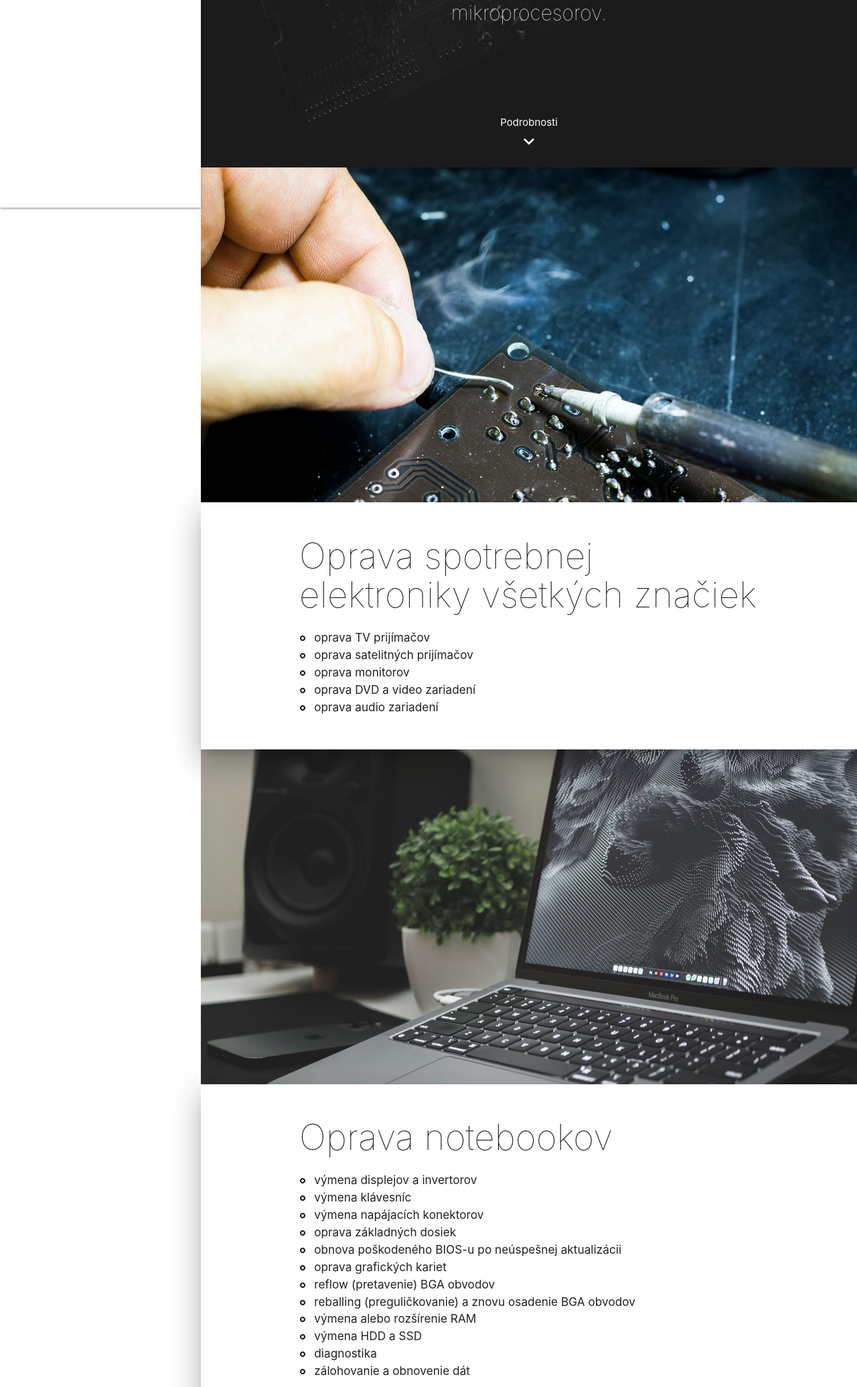
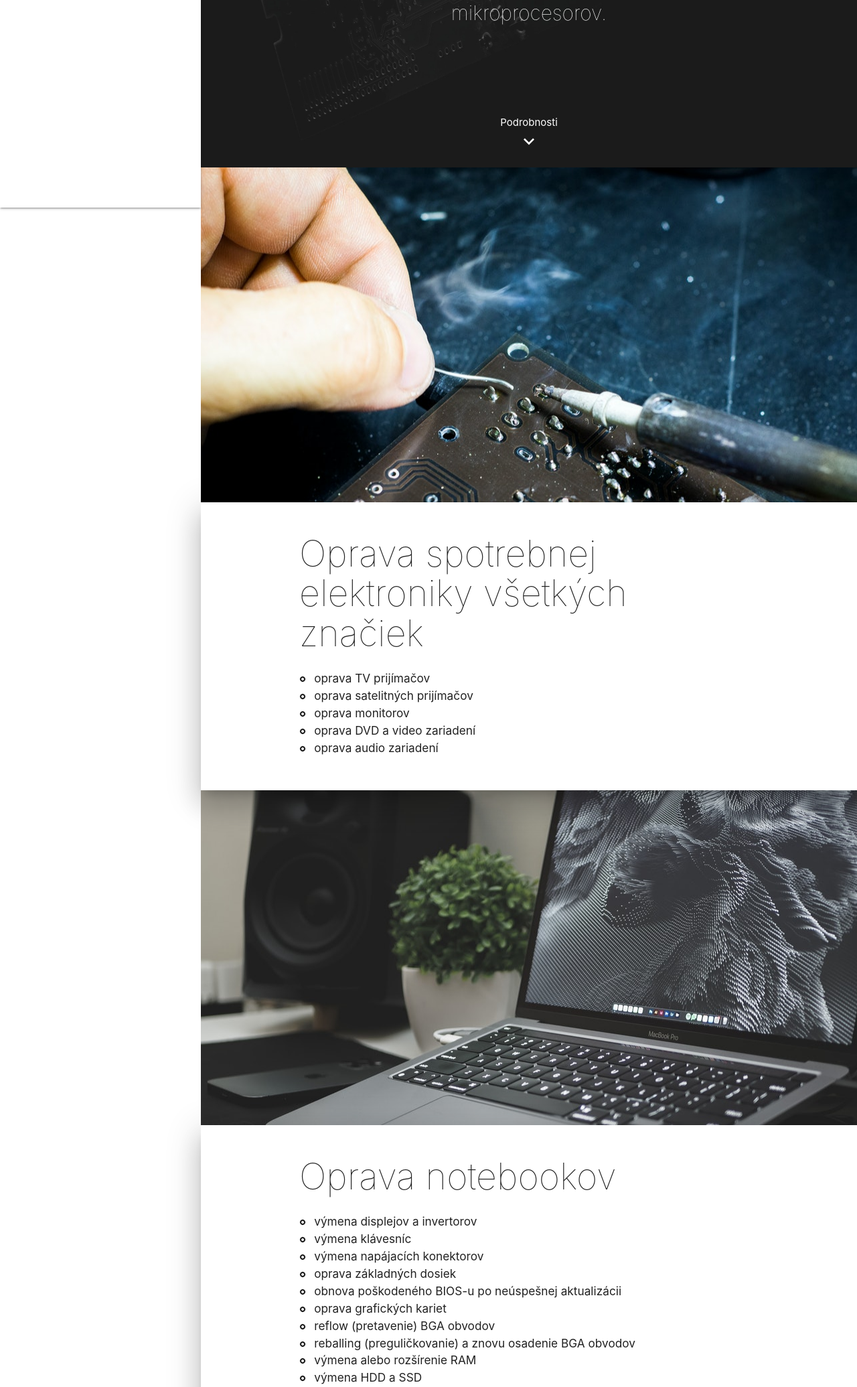
Before and after one commit to vktr274/firma-tibor-modroczky, a Flask app: page / in a window 1280 px wide. Shown: the part 550-2621 px from the top of the page at 67% size. Run offline with Flask 2, Linux system fonts and the light colour scheme; some libraries are stand-ins or nearby versions.

Commit message:
more SEO

```diff
--- a/src/templates/index.html
+++ b/src/templates/index.html
@@ -83,9 +83,9 @@
         <div class="section white z-depth-5">
             <div class="row container">
                 <!-- Mobile header -->
-                <h4 class="header hide-on-med-and-up" style="font-weight: lighter;">{{ key }}</h4>
+                <h1 class="header hide-on-med-and-up" style="font-weight: lighter; font-size: 230%; margin-top: 16px;">{{ key }}</h1>
                 <!--- Tablet and Desktop header -->
-                <h2 class="header hide-on-small-only" style="font-weight: lighter;">{{ key }}</h2>
+                <h1 class="header hide-on-small-only" style="font-weight: lighter; font-size: 360%; margin-top: 32px;">{{ key }}</h1>
                 <!-- end-->
                 <p class="grey-text text-darken-3 lighten-3">
                     <ul>
```
